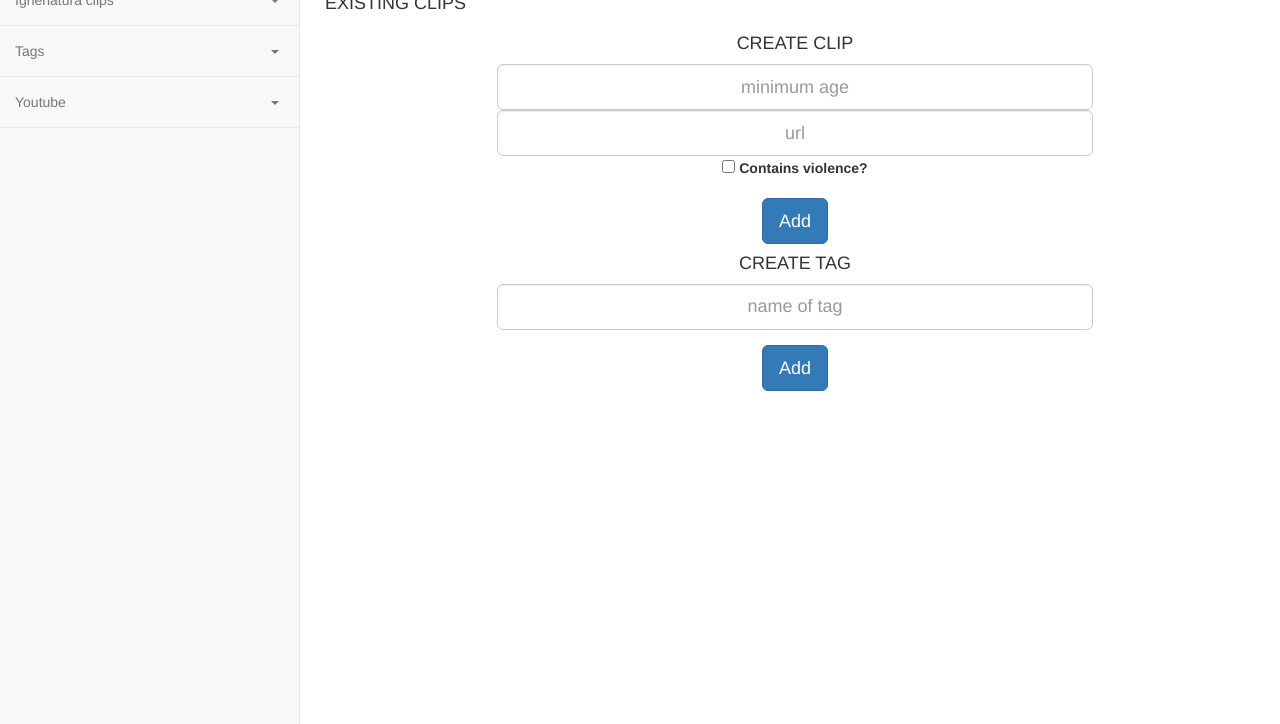
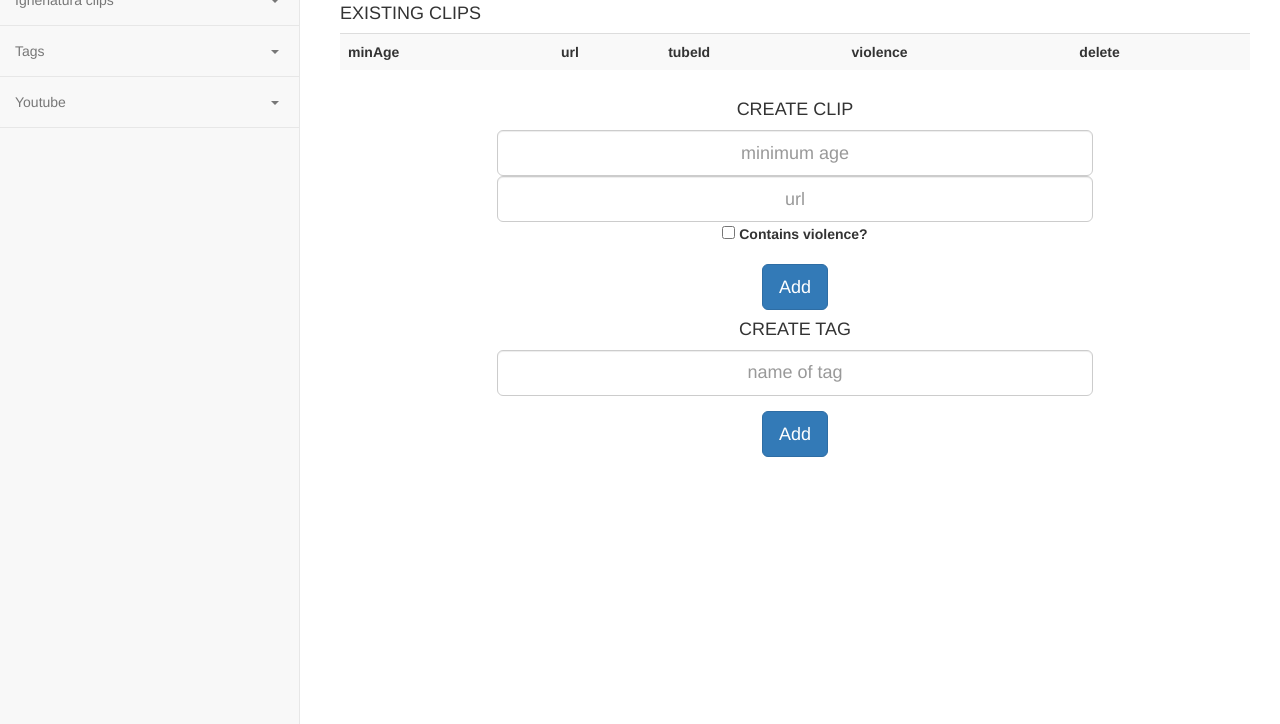
Before and after one commit to pederjonsson/igne-natura, a website: page public/index.html in a window 1280 px wide. Shown: the part 76-800 px from the top of the page. Drawn offline with nearby package versions, Linux system fonts and the light colour scheme; no server answers.

Commit message:
use table for displaying data

```diff
--- a/public/index.html
+++ b/public/index.html
@@ -36,7 +36,6 @@
     <div class="side-menu">
 
         <nav class="navbar navbar-default" role="navigation">
-            <!-- Brand and toggle get grouped for better mobile display -->
             <div class="navbar-header">
                 <div class="brand-wrapper">
                     <!-- Hamburger -->
@@ -53,25 +52,7 @@
                             Igne natura
                         </a>
                     </div>
-
-                    <!-- Search
-                    <a data-toggle="collapse" href="#search" class="btn btn-default" id="search-trigger">
-                        <span class="glyphicon glyphicon-search"></span>
-                    </a>
-
-                    <!-- Search body
-                    <div id="search" class="panel-collapse collapse">
-                        <div class="panel-body">
-                            <form class="navbar-form" role="search">
-                                <div class="form-group">
-                                    <input type="text" class="form-control" placeholder="Search">
-                                </div>
-                                <button type="submit" class="btn btn-default "><span class="glyphicon glyphicon-ok"></span></button>
-                            </form>
-                        </div>
-                    </div>-->
                 </div>
-
             </div>
 
             <!-- Main Menu -->
@@ -89,22 +70,6 @@
                                     <li><a href="#" ng-click="hideAll(); showClips = !showClips">list all clips</a></li>
                                     <li><a href="#" ng-click="hideAll(); showCreateClips = !showCreateClips">create new clip</a></li>
                                     <li><a href="#">review clips</a></li>
-
-                                    <!-- clips level 2  not needed now
-                                    <li class="panel panel-default" id="dropdown">
-                                        <a data-toggle="collapse" href="#dropdown-lvl2">
-                                            <span class="glyphicon glyphicon-off"></span> Sub Level <span class="caret"></span>
-                                        </a>
-                                        <div id="dropdown-lvl2" class="panel-collapse collapse">
-                                            <div class="panel-body">
-                                                <ul class="nav navbar-nav">
-                                                    <li><a href="#">Link</a></li>
-                                                    <li><a href="#">Link</a></li>
-                                                    <li><a href="#">Link</a></li>
-                                                </ul>
-                                            </div>
-                                        </div>
-                                    </li>-->
                                 </ul>
                             </div>
                         </div>
@@ -158,17 +123,31 @@
 
             <!-- Existing clips list todo: fix to table and show max 10 -->
             <div ng-show="showClips">
-                <h4>EXISTING CLIPS</h4>
+
                 <div id="clip-list" class="row">
-                    <div class="col-sm-4 col-sm-offset-4">
-
+                    <div class="col-sm-12">
+                        <h4>EXISTING CLIPS</h4>
                         <!-- loop over the clips in $scope.clips -->
-                        <div class="checkbox" ng-repeat="(key, value) in clips">
-                            <button type="button" class="btn btn-default" aria-label="Left Align" ng-click="deleteClip(key)">
-                              <span class="glyphicon glyphicon-remove" aria-hidden="true"></span>
-                            </button>
-                            <p>{{ value }}</p>
-                        </div>
+                        <table class="table table-striped">
+                            <tr>
+                                <th>minAge</th>
+                                <th>url</th>
+                                <th>tubeId</th>
+                                <th>violence</th>
+                                <th>delete</th>
+                            </tr>
+                            <tr ng-repeat="(key, value) in clips">
+                                <td>{{ value.minimumAge }}</td>
+                                <td>{{ value.url }}</td>
+                                <td>{{ value.youtubeId }}</td>
+                                <td>{{ value.violence }}</td>
+                                <td>
+                                    <button type="button" class="btn btn-default" aria-label="Left Align" ng-click="deleteClip(key)">
+                                        <span class="glyphicon glyphicon-remove" aria-hidden="true"></span>
+                                    </button>
+                                </td>
+                            </tr>
+                        </table>
                     </div>
                 </div>
             </div>
```
